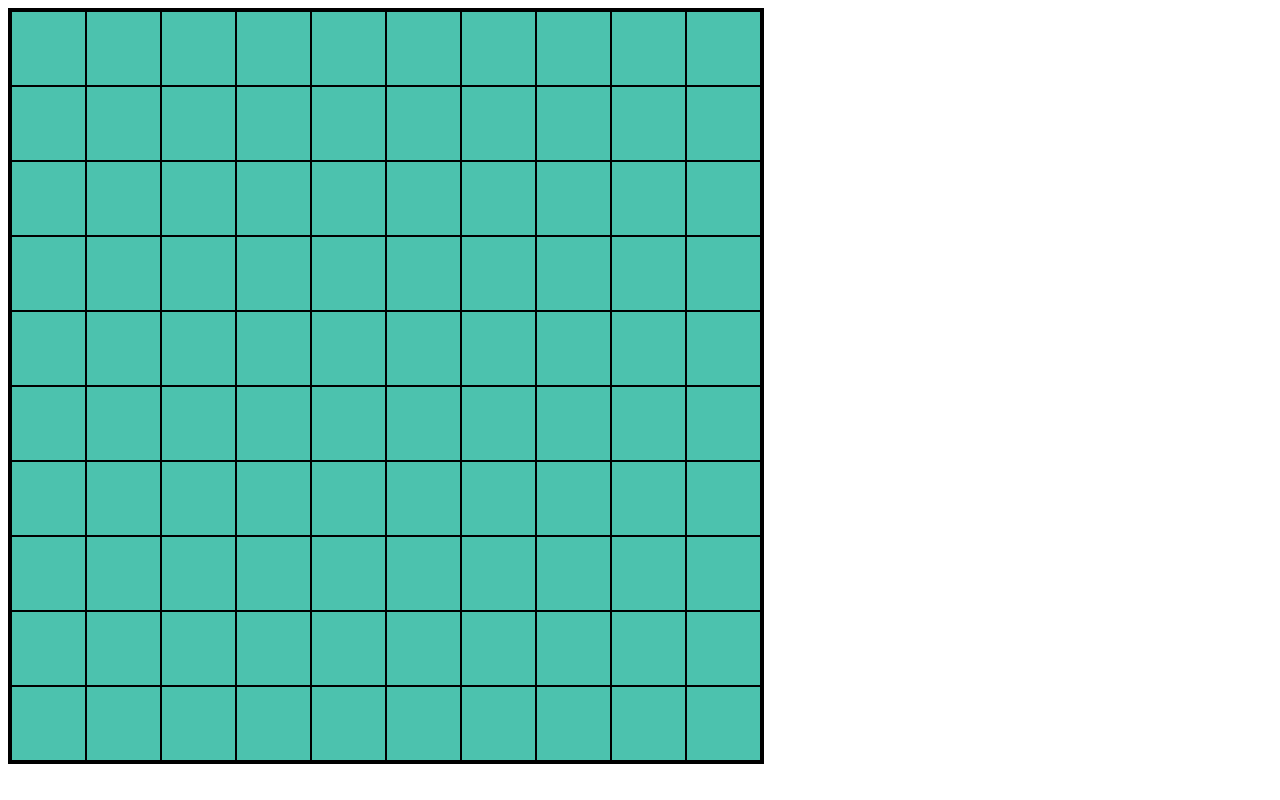
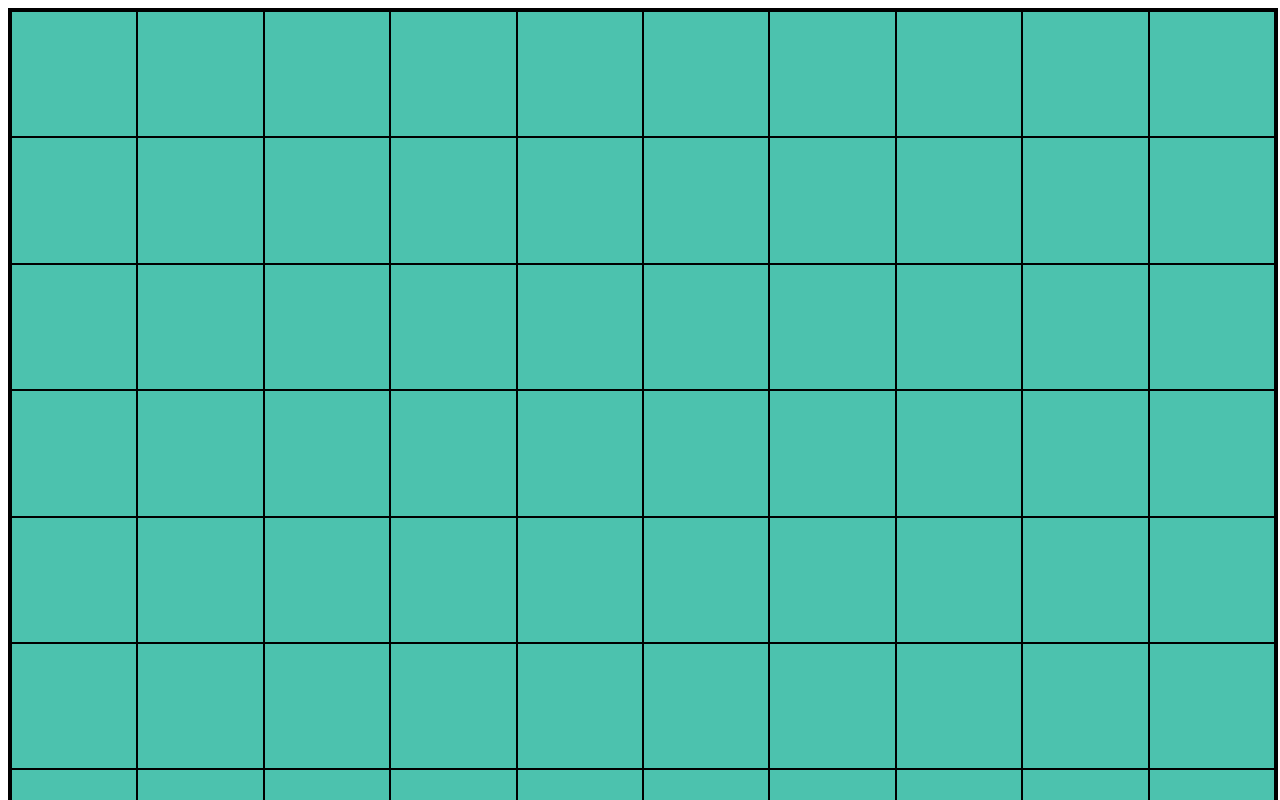
Before and after one commit to c-doo95/etchasketch, a plain HTML site: page index.html in a window 1280 px wide. Shown: the top 800 px of the page. Drawn offline with Linux system fonts and the light colour scheme.

Commit message:
style dynamic sizing for container

```diff
--- a/styles.css
+++ b/styles.css
@@ -1,6 +1,6 @@
 .container {
-  height: 750px;
-  width: 750px;
+  height: auto;
+  width: 100%;
   display: flex;
   flex-wrap: wrap;
   flex: auto;
```
